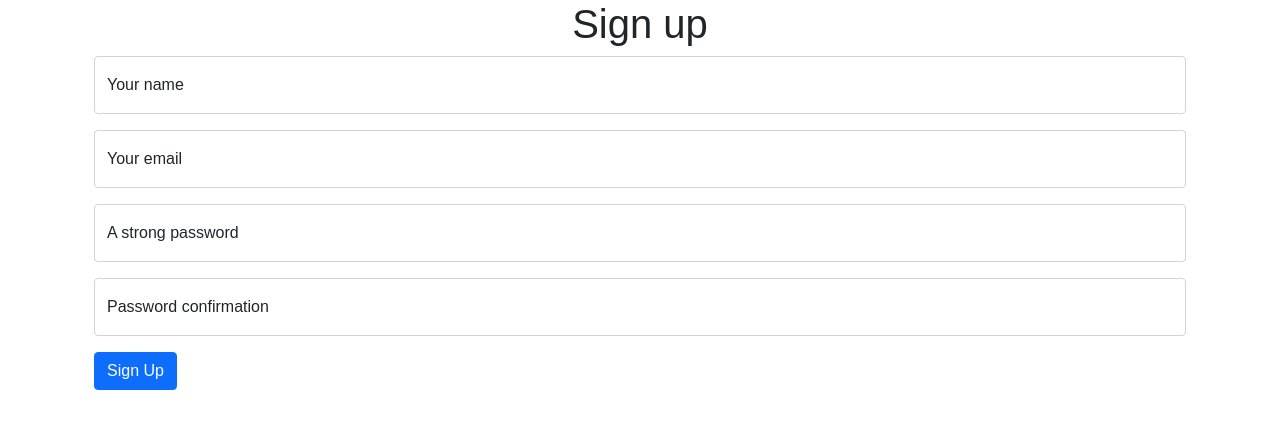
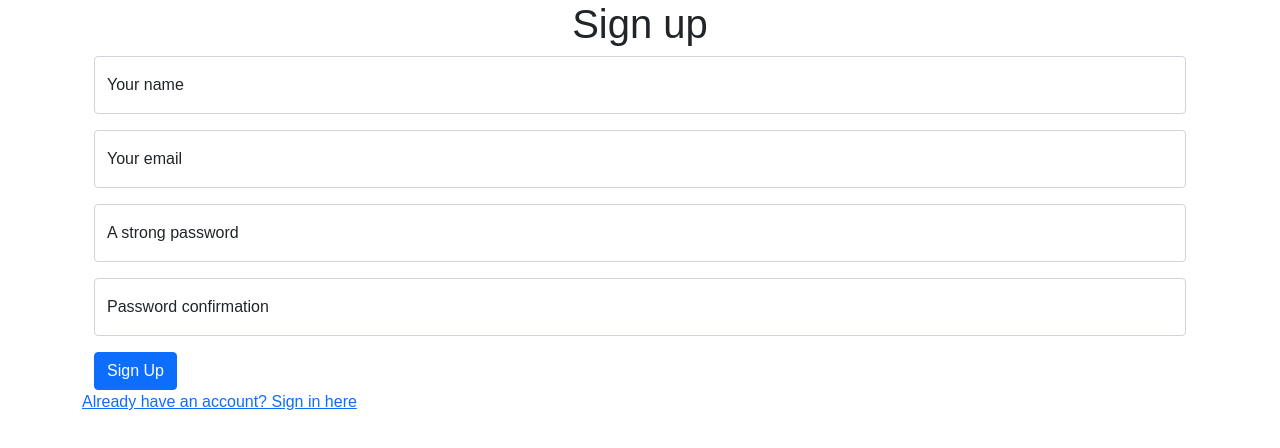
Before and after one commit to iam-Akshat/FavCar-front, a React (Create React App) app: page /signup in a window 1280 px wide. Shown: the top 448 px of the page. Built offline with nearby package versions, Linux system fonts and the light colour scheme.

Commit message:
add sign in link to sign up page

```diff
--- a/src/pages/SignUp.jsx
+++ b/src/pages/SignUp.jsx
@@ -1,9 +1,11 @@
+import { Link } from 'react-router-dom';
 import SignUpForm from '../components/SignUpForm';
 
 const SignUp = () => (
   <div className="container">
     <h1 className="text-center"> Sign up</h1>
     <SignUpForm />
+    <Link to="/signin" href="/signin">Already have an account? Sign in here</Link>
   </div>
 );
 
```
